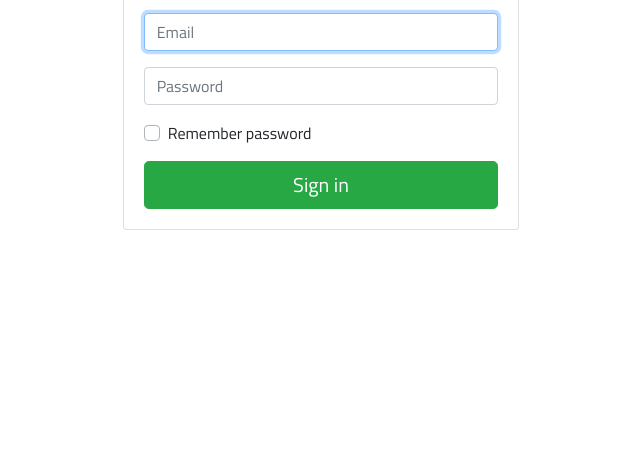
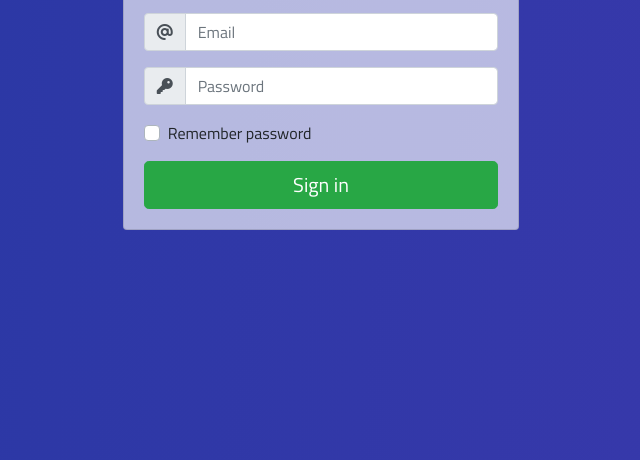
Before and after one commit to andrewhwaller/quoteClipperClient, a website built with webpack: page login.html in a window 1280 px wide. Shown: the part 340-800 px from the top of the page, without its empty margins (319-959 px from the left). Built offline with nearby package versions, Linux system fonts and the light colour scheme.

Commit message:
Update styling/gradient bg for login page

```diff
--- a/css/quoteClipper.css
+++ b/css/quoteClipper.css
@@ -4,6 +4,41 @@ html, body {
 
 body {
     font-family: 'Titillium Web', sans-serif;
+}
+
+.bg-translucent {
+    background:rgba(255, 255, 255, 0.65);
+}
+
+.bg-gradient {
+    background: linear-gradient(95deg, #113799, #623abe);
+    background-size: 400% 400%;
+
+    -webkit-animation: easyfade 45s ease infinite;
+    -moz-animation: easyfade 45s ease infinite;
+    -o-animation: easyfade 45s ease infinite;
+    animation: easyfade 45s ease infinite;
+}
+
+@-webkit-keyframes easyfade {
+    0%{background-position:0% 82%}
+    50%{background-position:100% 19%}
+    100%{background-position:0% 82%}
+}
+@-moz-keyframes easyfade {
+    0%{background-position:0% 82%}
+    50%{background-position:100% 19%}
+    100%{background-position:0% 82%}
+}
+@-o-keyframes easyfade {
+    0%{background-position:0% 82%}
+    50%{background-position:100% 19%}
+    100%{background-position:0% 82%}
+}
+@keyframes easyfade {
+    0%{background-position:0% 82%}
+    50%{background-position:100% 19%}
+    100%{background-position:0% 82%}
 }
 
 .bs-container-fluid {
--- a/login.html
+++ b/login.html
@@ -12,27 +12,35 @@
 		<script src="https://kit.fontawesome.com/8b85144329.js" crossorigin="anonymous"></script>
   	</head>
 	<body>
-    	<div class="container-fluid bs-container-fluid">
+    	<div class="container-fluid bs-container-fluid bg-gradient">
     		<div class="row h-100">
     	    	<div class="col-sm-8 col-md-6 col-lg-4 mx-auto d-flex flex-column">
-    	     		<div class="card card-signin my-auto d-flex">
+    	     		<div class="card card-signin my-auto d-flex bg-translucent">
     	        		<div class="card-body">
 							<div class="d-flex flex-column">
 								<span class="text-center h2">quoteClipper<i class="fad fa-comment-alt-lines ml-2"></i></span>
 							  	<h6 class="card-title text-center mt-2">Sign In</h6>
 							</div>
     	          			<form class="form-signin">
-    	            			<div class="form-label-group my-3">
-    	              				<input type="email" id="inputEmail" class="form-control" placeholder="Email" required autofocus />
-    	            			</div>
-    	            			<div class="form-label-group my-3">
-    	            				<input type="password" id="inputPassword" class="form-control" placeholder="Password" required />
-    	            			</div>
+								<div class="input-group my-3">
+									<div class="input-group-prepend">
+										<span class="input-group-text" id="email-addon"><i class="fas fa-at"></i></span>
+									</div>
+									<input type="email" id="inputEmail" class="form-control" placeholder="Email" aria-label="Email" aria-describedby="email-addon">
+								</div>
+								<div class="input-group my-3">
+									<div class="input-group-prepend">
+										<span class="input-group-text" id="password-addon"><i class="fas fa-key"></i></span>
+									</div>
+									<input type="password" id="inputPassword" class="form-control" placeholder="Password" aria-label="Password" aria-describedby="password-addon">
+								</div>
     	            			<div class="custom-control custom-checkbox mb-3">
     	              				<input type="checkbox" class="custom-control-input" id="customCheck1" />
     	              				<label class="custom-control-label" for="customCheck1">Remember password</label>
-    	            			</div>
-    	            			<button class="btn btn-lg btn-success btn-block" type="submit">Sign in</button>
+								</div>
+								<div class="d-flex flex-row">
+									<button class="btn btn-lg btn-block btn-success" type="submit">Sign in</button>
+								</div>
     	               		</form>
     	        		</div>
     	      		</div>
```
